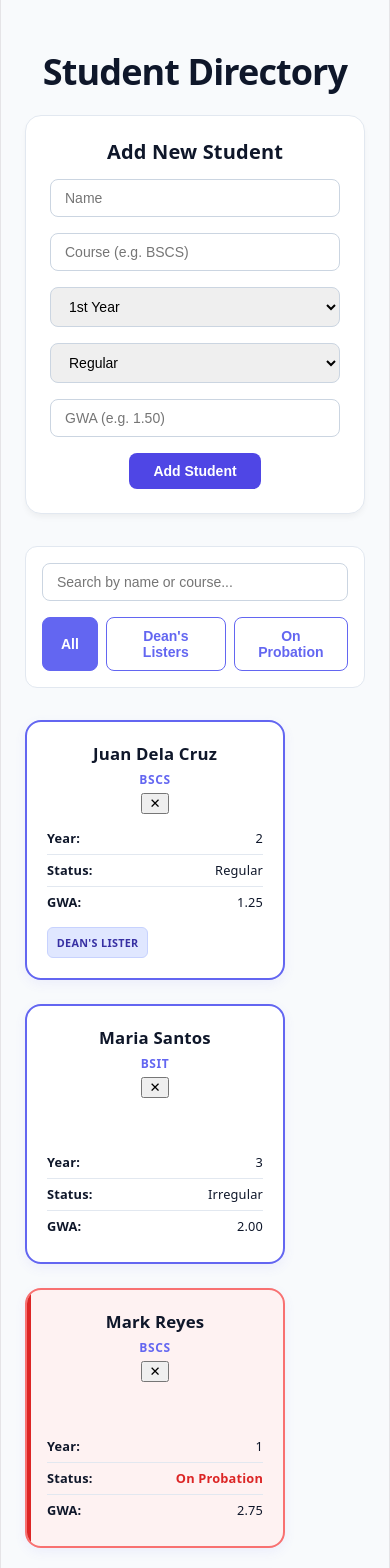
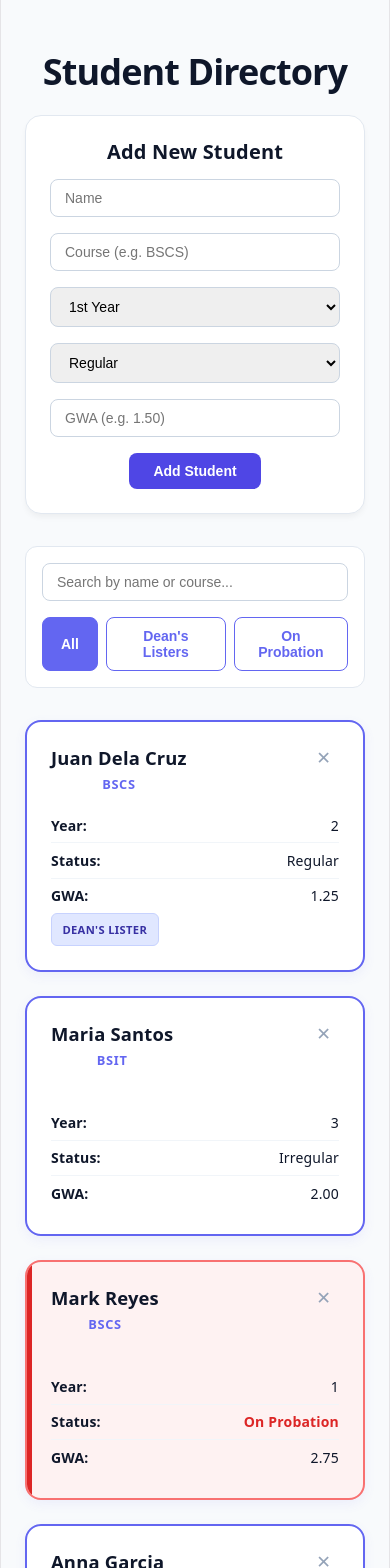
Before and after one commit to Justine120705/student-directory, a React (Vite) app: page / in a window 390 px wide. Shown: the top 1568 px of the page. Built offline with nearby package versions, Linux system fonts and the light colour scheme.

Commit message:
Refactor StudentCard styles for responsiveness and clarity

```diff
--- a/src/components/StudentCard.module.css
+++ b/src/components/StudentCard.module.css
@@ -14,9 +14,8 @@
 }
 
 .card {
-  width: 260px;
-  aspect-ratio: 1 / 1;
-  padding: 1.25rem;
+  width: 100%;
+  padding: 1.5rem;
   background-color: var(--bg-card);
   border: 2px solid var(--border-color);
   border-radius: 16px;
@@ -28,6 +27,7 @@
   display: flex;
   flex-direction: column;
   justify-content: space-between;
+  min-height: 240px;
   box-sizing: border-box;
 }
 
@@ -36,44 +36,74 @@
   box-shadow: var(--shadow-hover);
 }
 
+.cardHeader {
+  display: flex;
+  justify-content: space-between;
+  align-items: flex-start;
+  width: 100%;
+  margin-bottom: 12px;
+}
+
+.deleteBtn {
+  background: transparent;
+  border: none;
+  color: #94a3b8;
+  font-size: 1.1rem;
+  font-weight: bold;
+  cursor: pointer;
+  padding: 4px 8px;
+  border-radius: 6px;
+  line-height: 1;
+  transition: color 0.2s ease, background-color 0.2s ease;
+}
+
+.deleteBtn:hover {
+  color: #ef4444;
+  background-color: #fee2e2;
+}
+
 .name {
-  margin: 0 0 0.15rem 0;
-  font-size: 1.05rem;
+  margin: 0 0 0.2rem 0;
+  font-size: 1.15rem;
   font-weight: 700;
   color: var(--text-primary);
 }
 
 .course {
   margin: 0;
-  font-size: 0.75rem;
+  font-size: 0.8rem;
   font-weight: 600;
   text-transform: uppercase;
   letter-spacing: 0.05em;
   color: var(--text-secondary);
 }
 
+.details {
+  margin-bottom: 12px;
+}
+
 .row {
   display: flex;
   align-items: center;
   justify-content: space-between;
-  padding: 0.25rem 0;
-  font-size: 0.8rem;
+  padding: 0.35rem 0;
+  font-size: 0.875rem;
   color: var(--text-primary);
 }
 
 .row:not(:last-of-type) {
-  border-bottom: 1px solid #e2e8f0;
+  border-bottom: 1px solid #f1f5f9;
 }
 
 .badge {
   display: inline-flex;
   align-items: center;
   align-self: flex-start;
-  padding: 0.2rem 0.55rem;
+  padding: 0.25rem 0.65rem;
   background-color: var(--badge-bg);
   color: var(--badge-text);
   border: 1px solid var(--badge-border);
-  font-size: 0.675rem;
+  font-size: 0.7rem;
   font-weight: 600;
   letter-spacing: 0.03em;
   text-transform: uppercase;
@@ -90,7 +120,7 @@
   position: absolute;
   top: 0;
   left: 0;
-  width: 4px;
+  width: 5px;
   height: 100%;
   background-color: var(--danger-text);
 }
```
